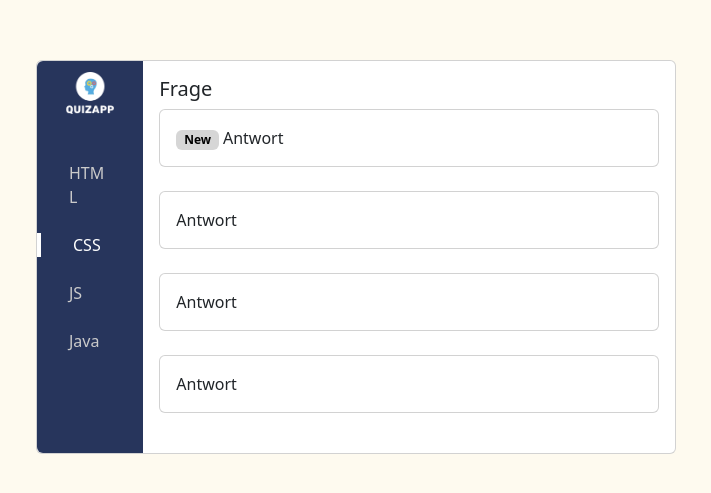
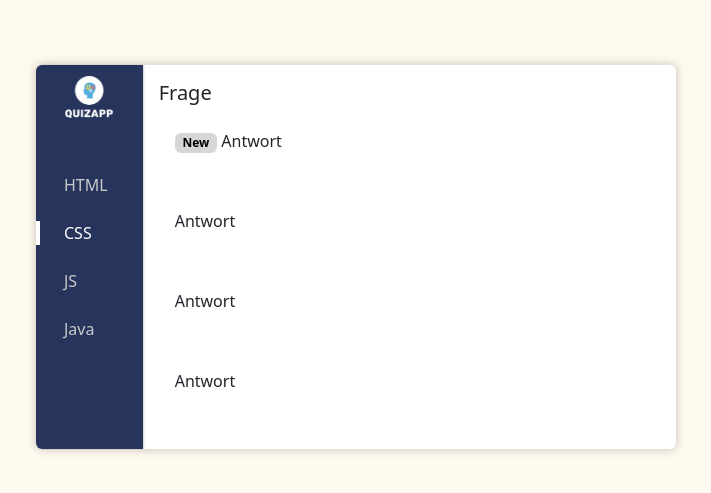
Before and after one commit to JohannesSpringer/QuizApp, a website: page index.html in a window 1280 px wide. Shown: the part 135-628 px from the top of the page, without its empty margins (284-995 px from the left). Drawn offline with nearby package versions, Linux system fonts and the light colour scheme.

Commit message:
changed card borders

```diff
--- a/index.html
+++ b/index.html
@@ -32,26 +32,26 @@
             <h5 class="card-title">Frage</h5>
 
             <div class="card mb-4">
-              <div class="card-body">
+              <div class="card-body card-body-content">
                 <span class="badge answer-choice">New</span>
                 Antwort
               </div>
             </div>
 
             <div class="card mb-4">
-              <div class="card-body">
+              <div class="card-body card-body-content">
                 Antwort
               </div>
             </div>
 
             <div class="card mb-4">
-              <div class="card-body">
+              <div class="card-body card-body-content">
                 Antwort
               </div>
             </div>
 
             <div class="card mb-4">
-              <div class="card-body">
+              <div class="card-body card-body-content">
                 Antwort
               </div>
             </div>
--- a/style.css
+++ b/style.css
@@ -11,11 +11,12 @@ body {
 }
 
 .card {
-    display: flex;
+    border: unset !important;
 }
 
 .quiz-card {
     width: 40rem;
+    box-shadow: 0px 0px 10px 1px rgb(0 0 0 / 20%);
 }
 
 .bg-navbar {
@@ -25,6 +26,7 @@ body {
     justify-content: center;
     align-items: center;
     border-radius: 0.375rem 0 0 0.375rem;
+    box-shadow: 1px 0px 2px 0px rgb(0 0 0 / 20%);
 }
 
 .navbar-logo {
@@ -53,6 +55,9 @@ body {
     padding-top: 0 !important;
     padding-bottom: 0 !important;
     margin: 12px 0;
+    border-left: solid 4px !important;
+    border-color: transparent !important;
+    padding-left: 1.5rem !important;
 }
 
 .list-group-item.active {
@@ -62,3 +67,7 @@ body {
     border-color: white !important;
     margin-top: 12px !important;
 }
+
+.card-body-content {
+    background-color: white;
+}
```
